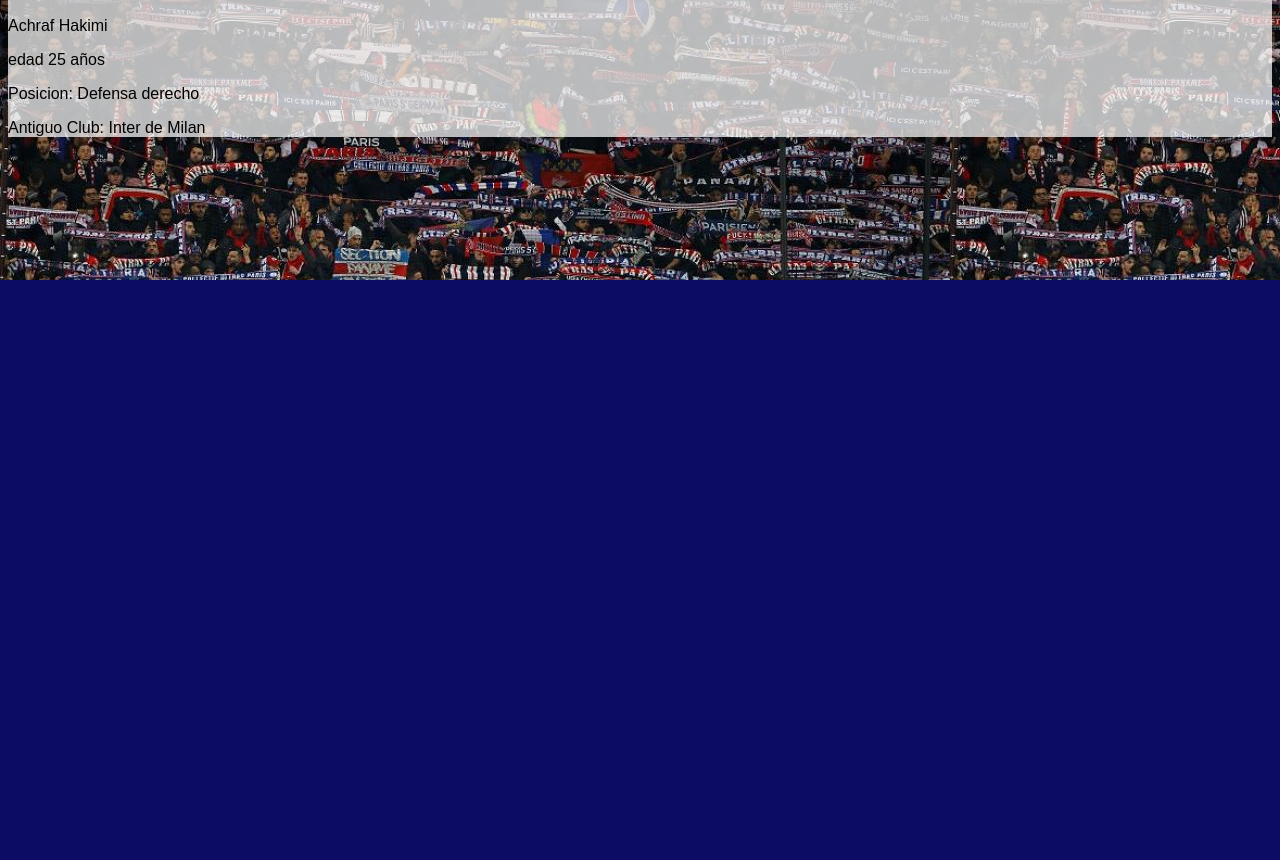
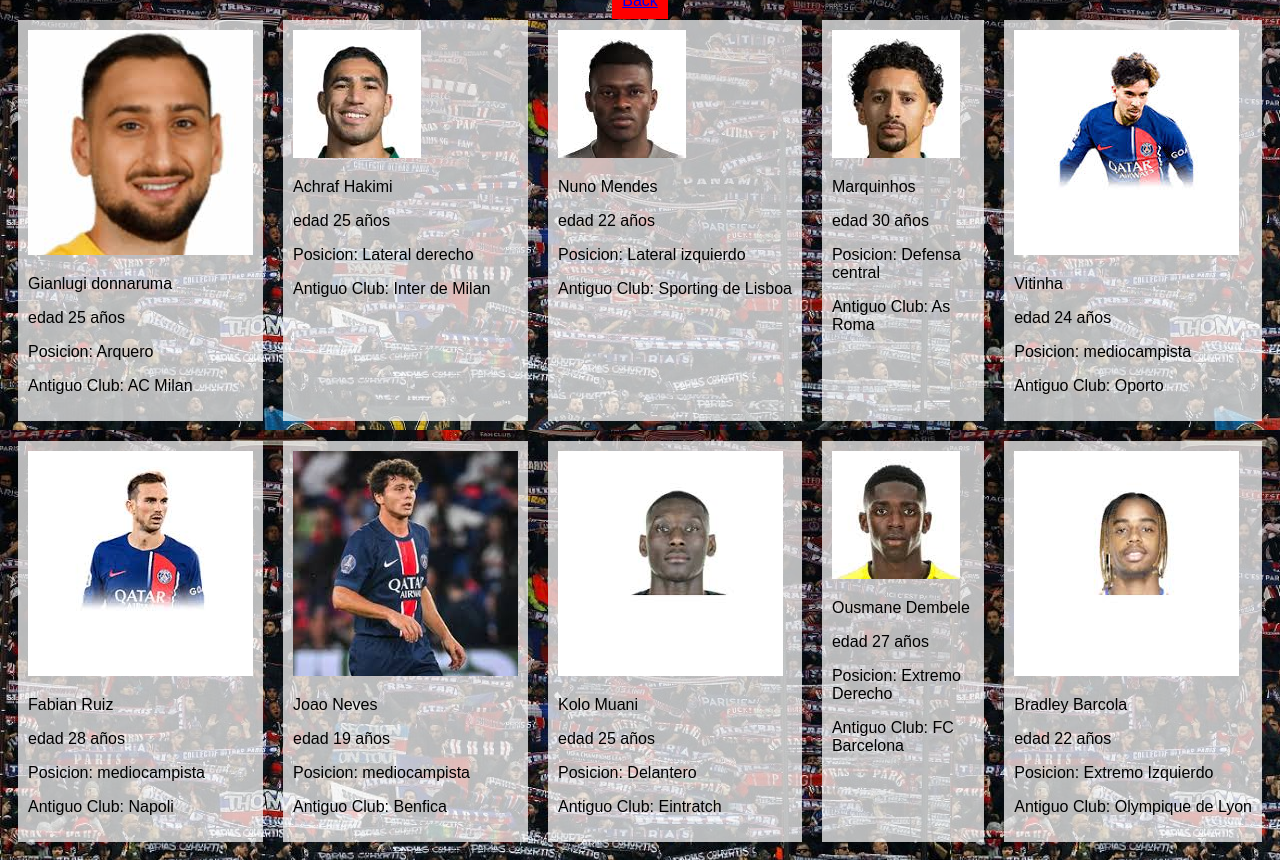
Before and after one commit to dritogoat/psg.web, a plain HTML site: page jugadores.html in a window 1280 px wide. Shown: the part 520-1380 px from the top of the page. Before the commit the page ends 800 px from the top, so only its background shows below. Drawn offline with Linux system fonts and the light colour scheme; a web font is replaced by a local one.

Commit message:
Add files via upload

```diff
--- a/estilos.css
+++ b/estilos.css
@@ -24,4 +24,13 @@ nav a{
 
 .cardJugador{
     background-color: rgba(255, 255, 255, 0.719);
+    margin: 10px;
+    padding: 10px;
 }
+.jugadores{
+    display:grid;
+    grid-template-columns: auto auto auto auto auto;
+}
+.tarjeta-leyenda{
+    background-color: gold;
+}
--- a/jugadores.html
+++ b/jugadores.html
@@ -10,13 +10,15 @@
     </head>
     <body>
         <header>
-
-
+                <img src="imagenes/psggg.avif" alt="Logo pagina">
+                <h1>PSG.web</h1>
         </header>
         <nav>
-
+           <a href="index.html">
+            Back
+           </a>
         </nav>
-        <main>
+        <main class="jugadores">
           <div class="cardJugador">
             <img src="imagenes/donnaruma.jpg">
             <p>
@@ -41,12 +43,134 @@
                 edad 25 años
             </p>
             <p>
-                Posicion: Defensa derecho
+                Posicion: Lateral derecho
             </p>
             <p>
                 Antiguo Club: Inter de Milan
             </p>
           </div>
+          <div class="cardJugador">
+            <img src="imagenes/nuno.jpg">
+            <p>
+                Nuno Mendes
+            </p>
+            <p>
+                edad 22 años
+            </p>
+            <p>
+                Posicion: Lateral izquierdo
+            </p>
+            <p>
+                Antiguo Club: Sporting de Lisboa
+            </p>
+          </div>
+          <div class="cardJugador">
+            <img src="imagenes/marqui.jpg">
+            <p>
+                Marquinhos
+            </p>
+            <p>
+                edad 30 años
+            </p>
+            <p>
+                Posicion: Defensa central
+            </p>
+            <p>
+                Antiguo Club: As Roma
+            </p>
+          </div>
+          <div class="cardJugador">
+            <img src="imagenes/viti.jpg">
+            <p>
+                Vitinha
+            </p>
+            <p>
+                edad 24 años
+            </p>
+            <p>
+                Posicion: mediocampista
+            </p>
+            <p>
+                Antiguo Club: Oporto
+            </p>
+          </div>
+          <div class="cardJugador">
+            <img src="imagenes/ruiz.jpg">
+            <p>
+                Fabian Ruiz
+            </p>
+            <p>
+                edad 28 años
+            </p>
+            <p>
+                Posicion: mediocampista
+            </p>
+            <p>
+                Antiguo Club: Napoli
+            </p>
+          </div>
+          <div class="cardJugador">
+            <img src="imagenes/neves.jpg">
+            <p>
+                Joao Neves
+            </p>
+            <p>
+                edad 19 años
+            </p>
+            <p>
+                Posicion: mediocampista
+            </p>
+            <p>
+                Antiguo Club: Benfica
+            </p>
+          </div>
+          <div class="cardJugador">
+            <img src="imagenes/kolo.jpg">
+            <p>
+                Kolo Muani
+            </p>
+            <p>
+                edad 25 años
+            </p>
+            <p>
+                Posicion: Delantero
+            </p>
+            <p>
+                Antiguo Club: Eintratch
+            </p>
+          </div>
+          <div class="cardJugador">
+            <img src="imagenes/dembele.jpg">
+            <p>
+                Ousmane Dembele
+            </p>
+            <p>
+                edad 27 años
+            </p>
+            <p>
+                Posicion: Extremo Derecho
+            </p>
+            <p>
+                Antiguo Club: FC Barcelona
+            </p>
+          </div>
+          <div class="cardJugador">
+            <img src="imagenes/barcola.jpg">
+            <p>
+                Bradley Barcola
+            </p>
+            <p>
+                edad 22 años
+            </p>
+            <p>
+                Posicion: Extremo Izquierdo
+            </p>
+            <p>
+                Antiguo Club: Olympique de Lyon
+            </p>
+          </div>
+
+
         </main>
 
     </body>
```
Also changed, not shown: leyendas.html (+32 -0 lines).
